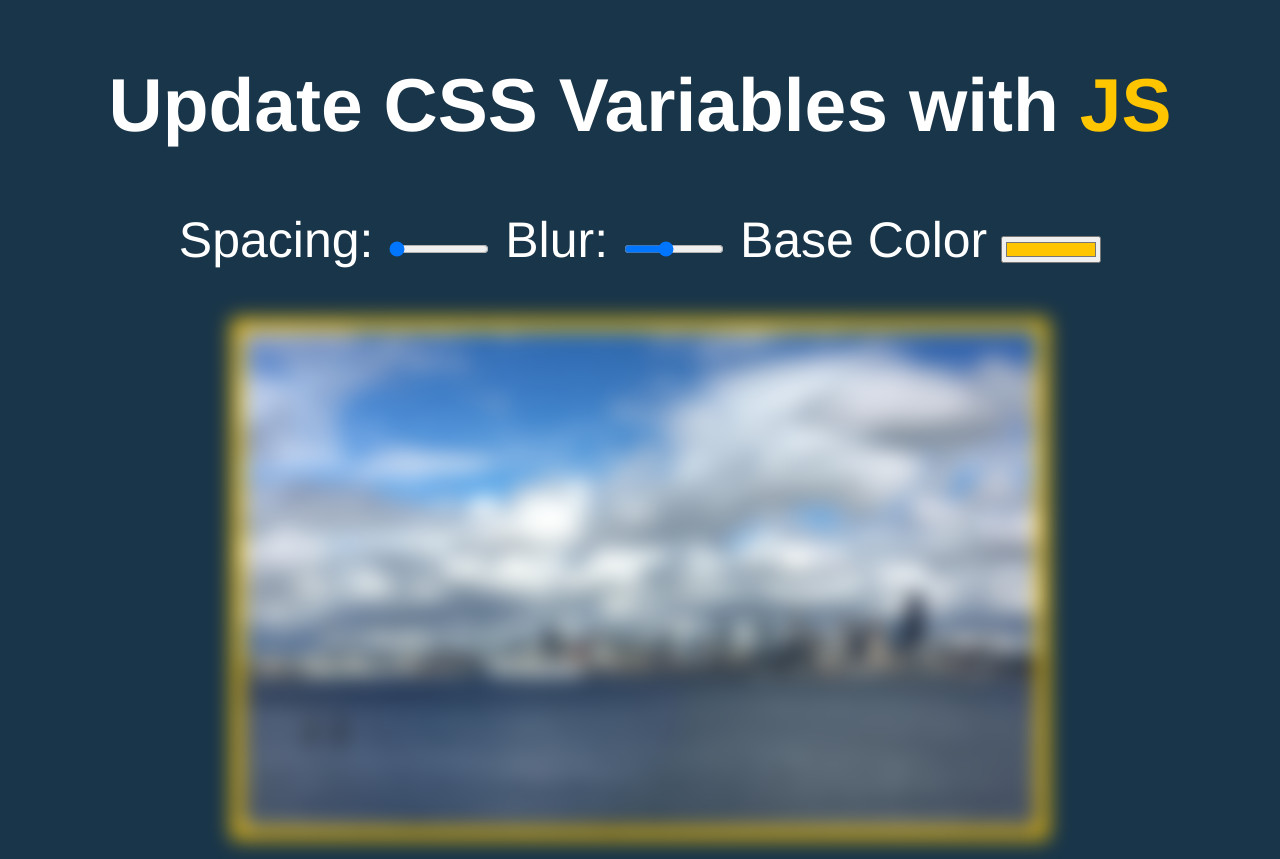
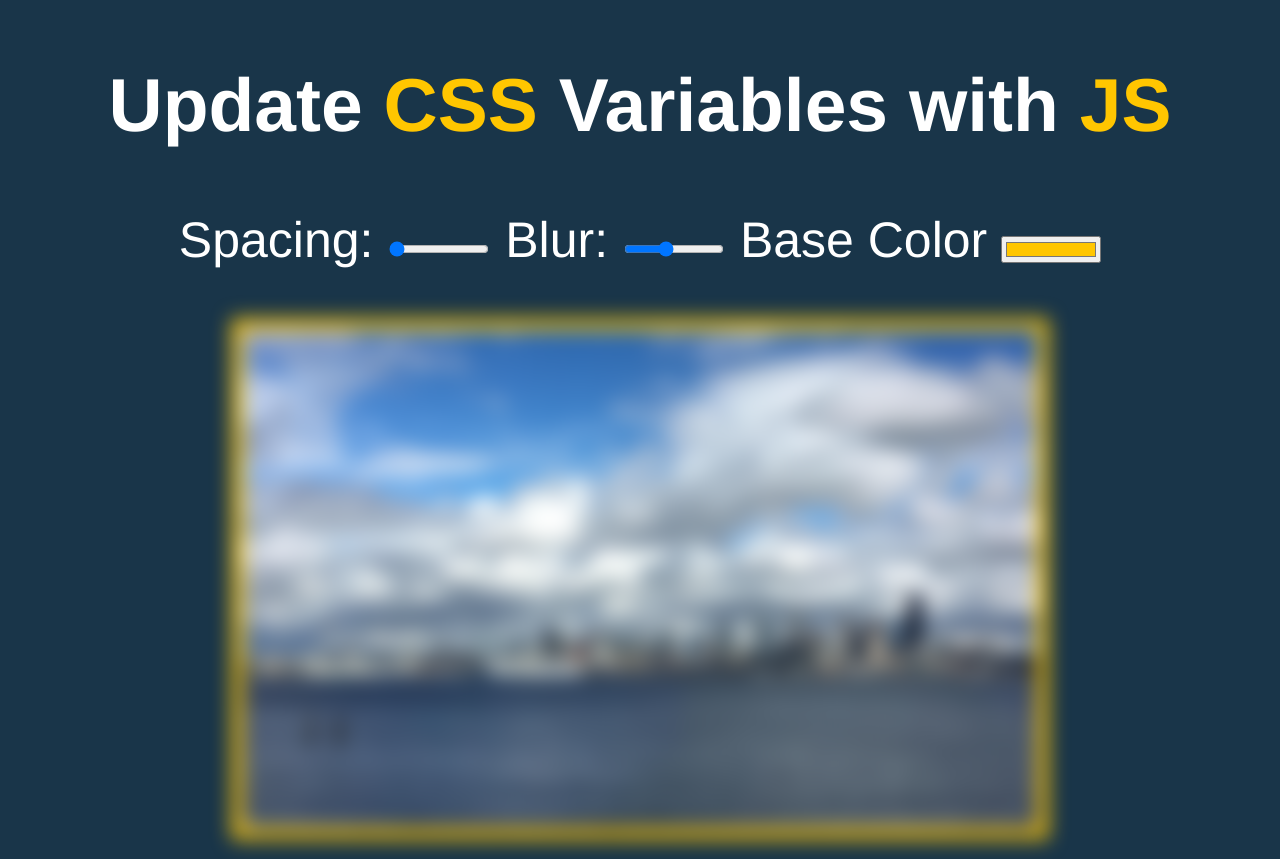
Before and after one commit to hwisoo/Javascript30, a plain HTML site: page 03-CSS Variables and JS/index.html in a window 1280 px wide. Drawn offline with Linux system fonts and the light colour scheme.

Commit message:
added .hl span

```diff
--- a/03-CSS Variables and JS/index.html
+++ b/03-CSS Variables and JS/index.html
@@ -8,7 +8,7 @@
     <link rel="stylesheet" href="style.css">
 </head>
 <body>
-    <h2>Update CSS Variables with<span class='hl'> JS</span></h2>
+    <h2>Update <span class='hl'>CSS</span> Variables with<span class='hl'> JS</span></h2>
 
     <div class="controls">
         <label for="spacing">Spacing:</label>
```
